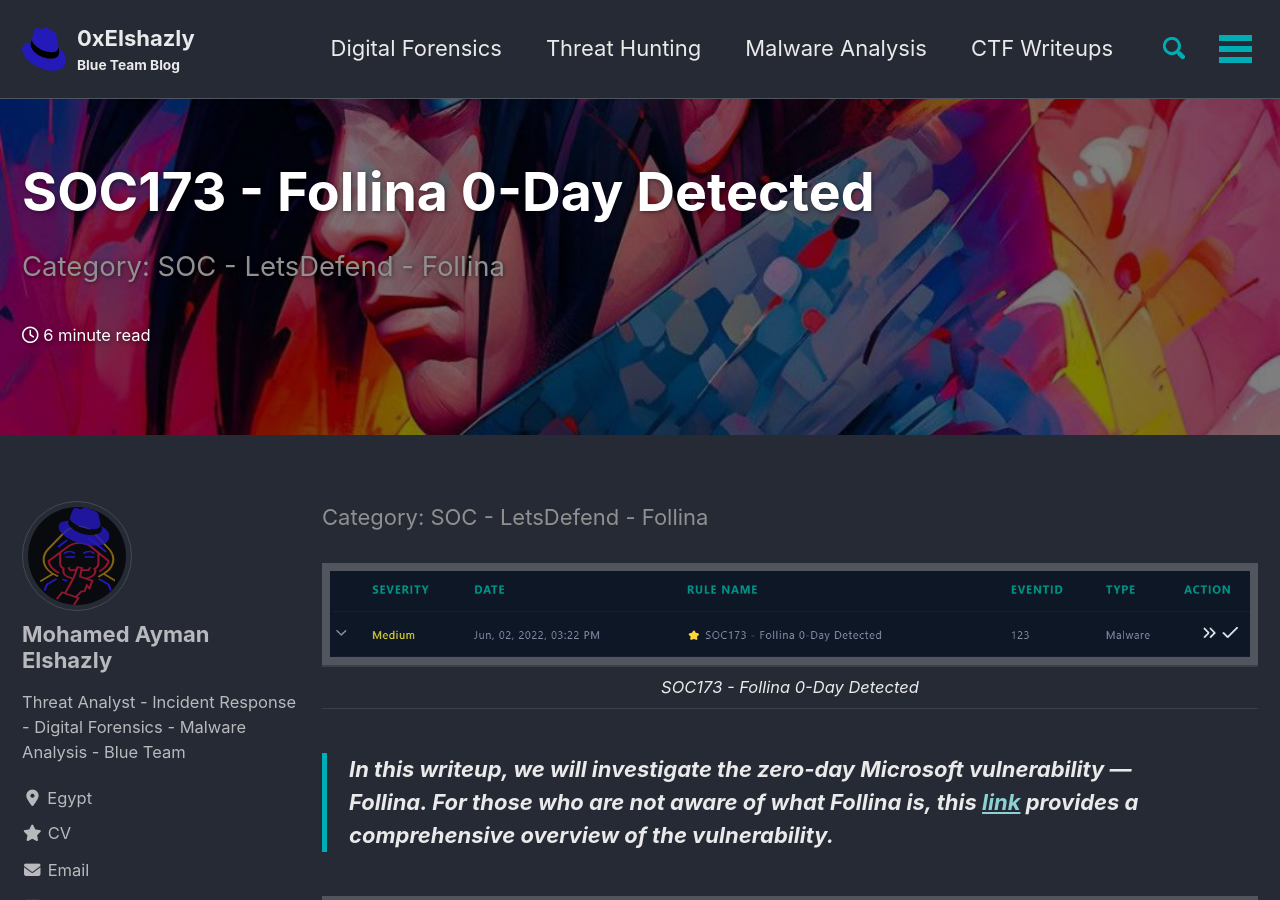
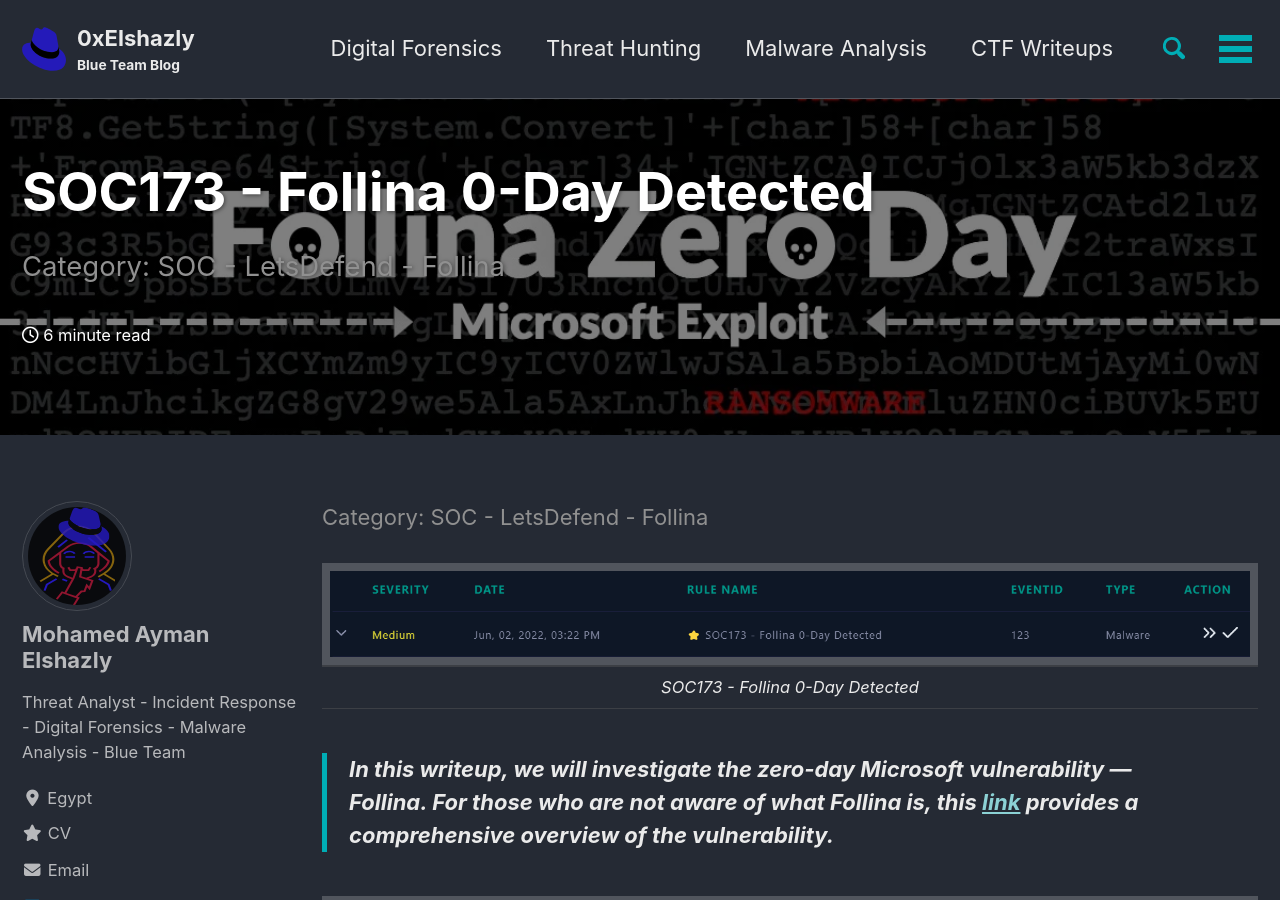
Before and after one commit to 0xElshazly/0xElshazly.github.io, a Jekyll site: the page built from _posts/Challenges-Writeups/2023-07-14-LetsDefend-SOC173-Follina 0-Day-Detected.md, in a window 1280 px wide and 900 px high. Built offline with Jekyll 4.4.1, drawn with Linux system fonts in a browser that asks for light colours; cached includes are drawn as plain includes; nearby versions of some CDN libraries.

Commit message:
Update SOC173 - Follina 0-Day Detected

```diff
--- a/_posts/Challenges-Writeups/2023-07-14-LetsDefend-SOC173-Follina 0-Day-Detected.md
+++ b/_posts/Challenges-Writeups/2023-07-14-LetsDefend-SOC173-Follina 0-Day-Detected.md
@@ -2,8 +2,8 @@
 title: "SOC173 - Follina 0-Day Detected"
 
 header:
-  teaser: /assets/images/LetsDefend/SOC173/profile.jpg
-  overlay_image: /assets/images/LetsDefend/SOC173/profile.jpg
+  teaser: /assets/images/LetsDefend/SOC173/follina.svg
+  overlay_image: /assets/images/LetsDefend/SOC173/Follina-CVE-2022-30190-Header-B.webp
   overlay_filter: 0.5
 
 ribbon: Green
```
Also changed, not shown: assets/images/LetsDefend/SOC173/Follina-CVE-2022-30190-Header-B.webp (added), assets/images/LetsDefend/SOC173/follina.svg (added), assets/images/LetsDefend/SOC173/profile.jpg (deleted).
